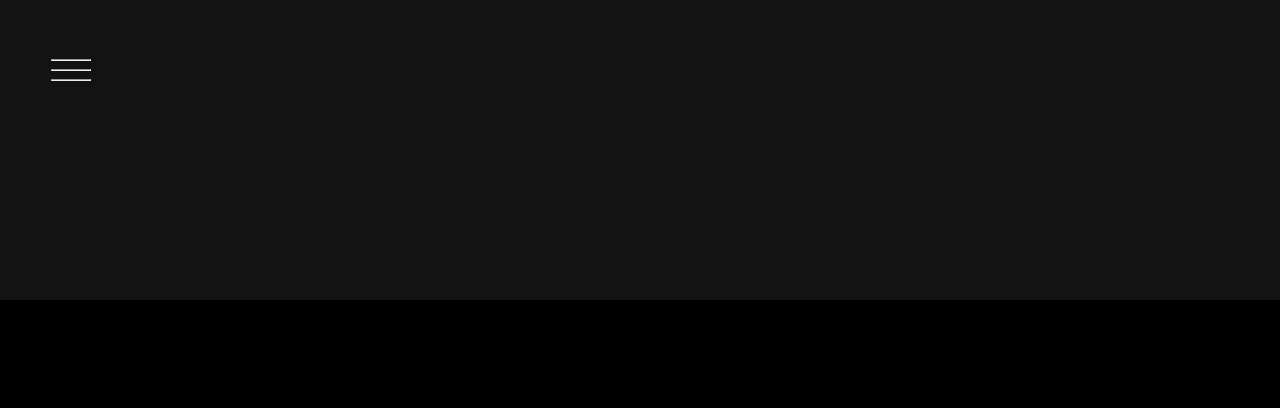
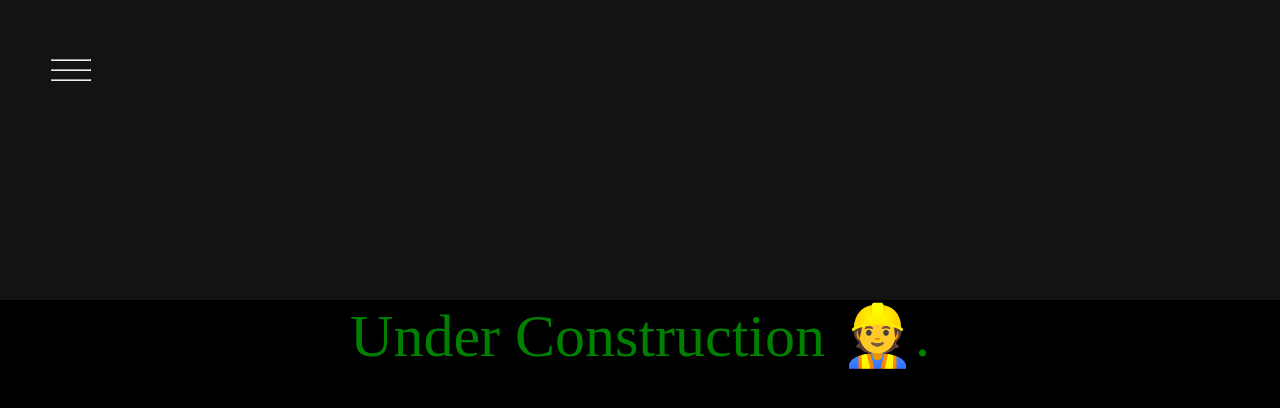
Before and after one commit to water-may/water-may.github.io, a plain HTML site: page index.html in a window 1280 px wide. Drawn offline with Linux system fonts and the light colour scheme.

Commit message:
fixed a bug

```diff
--- a/css/style.css
+++ b/css/style.css
@@ -43,3 +43,10 @@ body {
     border-radius: 30px;
     cursor: pointer;
 }
+
+#note {
+    display: flex;
+    justify-content: center;
+    color: green;
+    font-size: 60px;
+}
--- a/index.html
+++ b/index.html
@@ -24,10 +24,23 @@
     </div>
     <div></div>
     <div></div>
-    <div></div>
+    <div id="note"></div>
     <div></div>
     <div id="ground">
     </div>
+    <script>
+        var i = 0;
+        var txt = 'Under Construction 👷.';
+        var speed = 100;
+
+        function typeWriter() {
+            if (i < txt.length) {
+            document.querySelector("#note").innerHTML += txt.charAt(i);
+            i++;
+            setTimeout(typeWriter, speed);
+            }
+        }
+    </script>
     <script src="./js/main.js"></script>
 </body>
 
```
